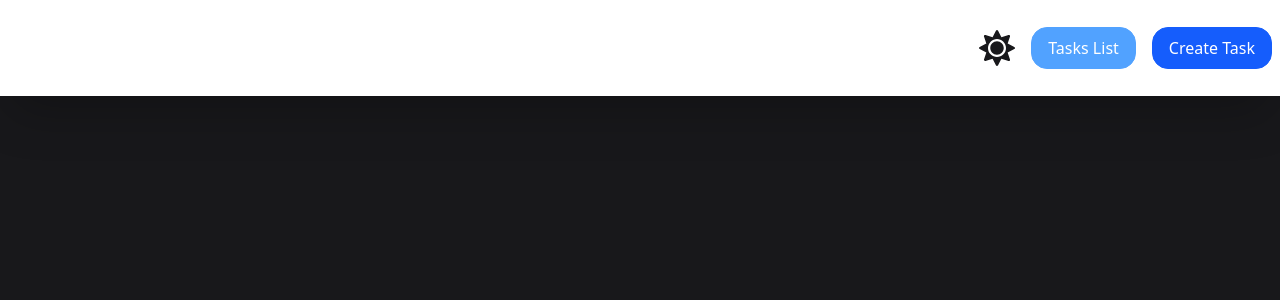
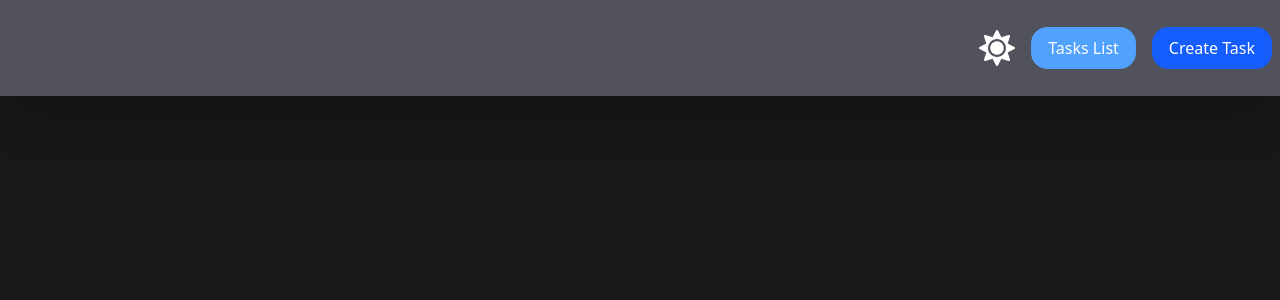
Before and after one commit to martinvega2003/redux-toolkit, a React (Vite) app in the folder client/: page / in a window 1280 px wide. Shown: the top 300 px of the page. Built offline with nearby package versions, Linux system fonts and the light colour scheme.

Commit message:
Style Navbar with TailwindCSS and dark mode colors

```diff
--- a/client/src/components/Navbar.jsx
+++ b/client/src/components/Navbar.jsx
@@ -8,10 +8,10 @@ const Navbar = () => {
   const { darkMode, setDarkMode } = useContext(ThemeModeContext);
 
   return (
-    <div className='fixed top-0 bg-white w-full h-24 py-4 flex justify-end items-center shadow-2xl'>
+    <div className='fixed top-0 bg-white dark:bg-zinc-600 w-full h-24 py-4 flex justify-end items-center shadow-2xl'>
       <button
         onClick={() => setDarkMode(!darkMode)}
-        className='mx-2 text-zinc-900 hover:text-blue-600 text-4xl transition duration-300 cursor-pointer hover:scale-110'
+        className={`mx-2 ${darkMode ?  'text-zinc-900' : 'text-white'} hover:text-blue-600 text-4xl transition duration-300 cursor-pointer hover:scale-110`}
       >
         {darkMode ? <FaMoon /> : <FaSun />}
       </button>
```
